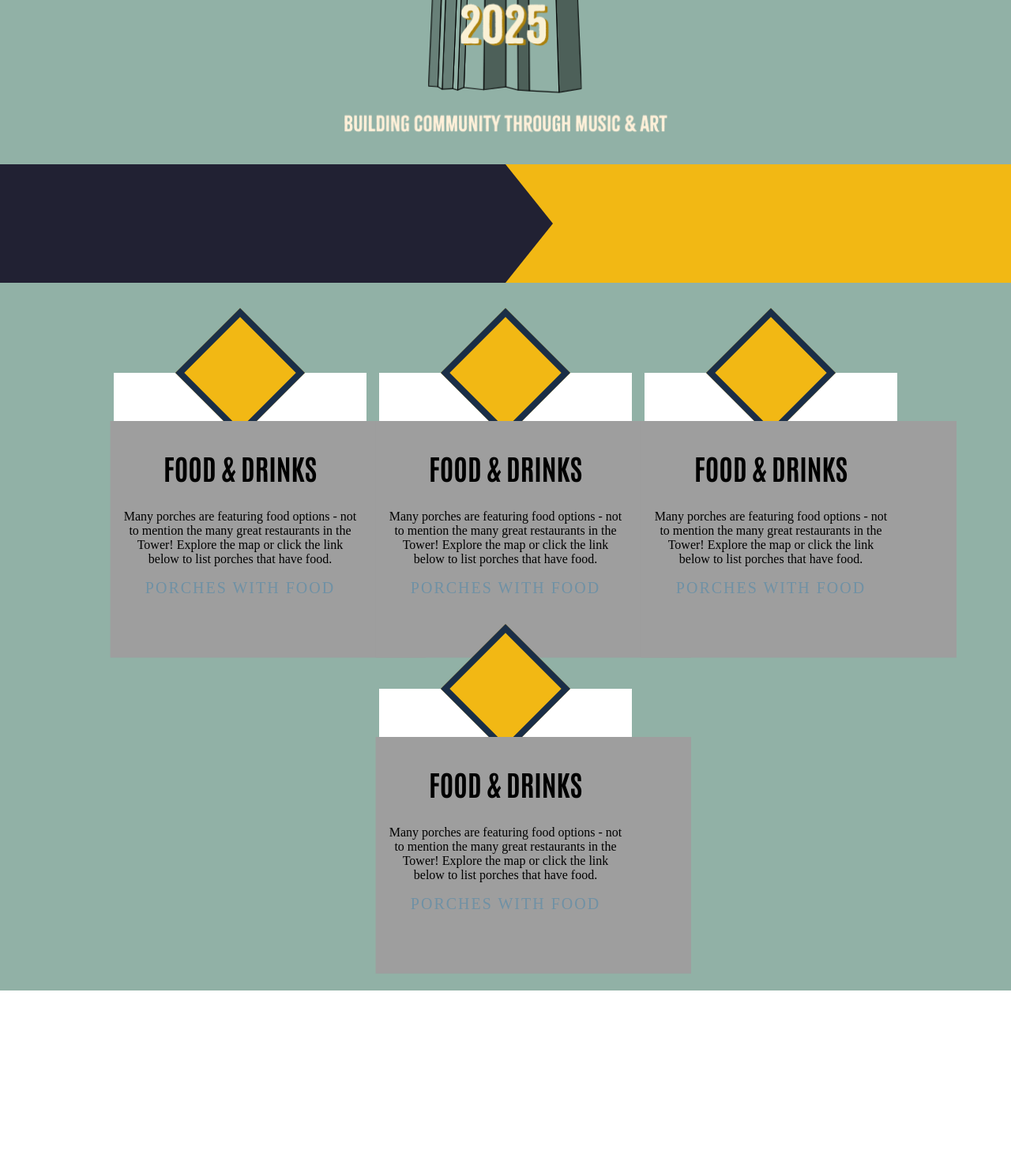
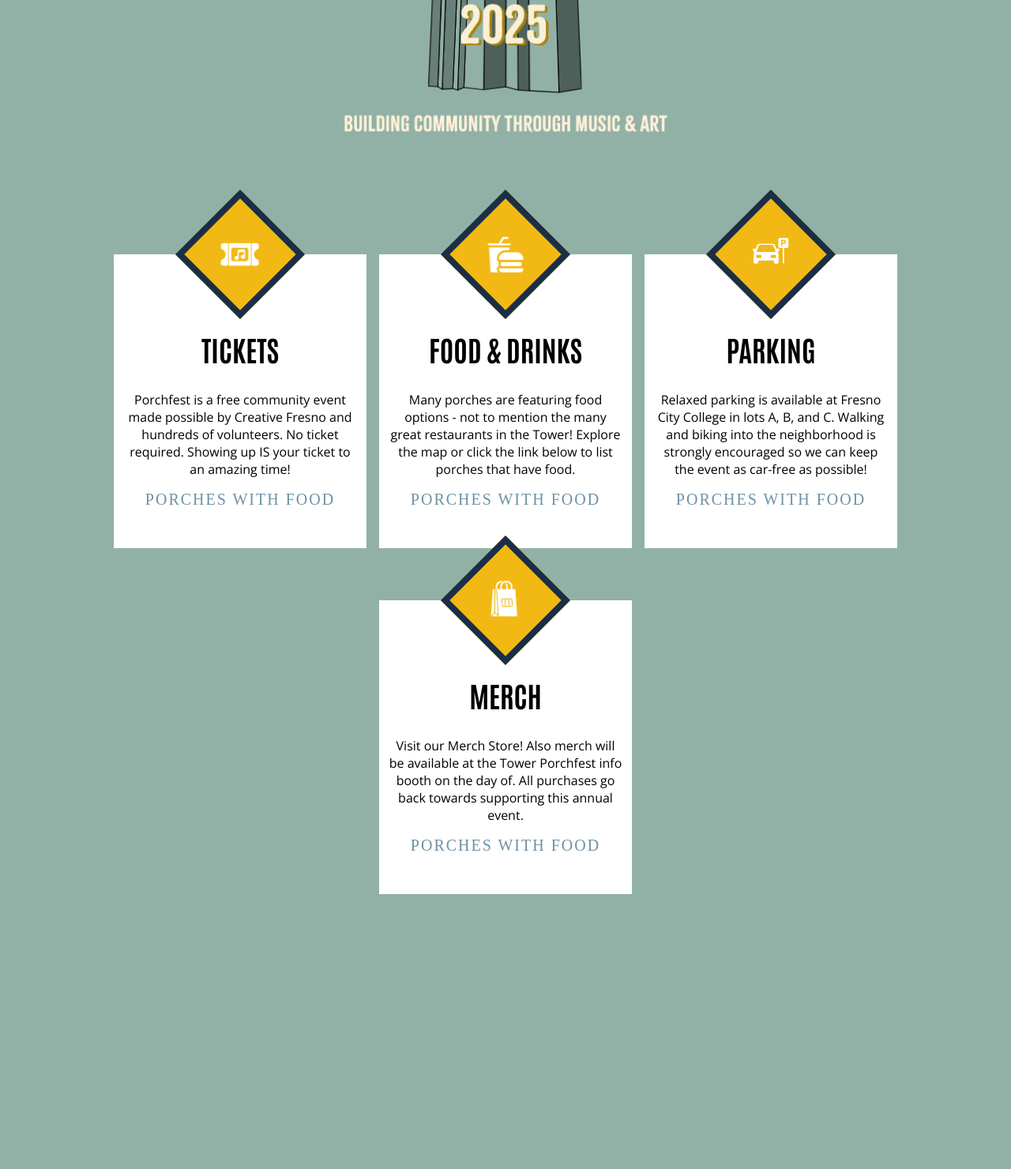
Before and after one commit to PorchFest/porch-fest-django, a Django app: template porchfestcore/templates/porchfestcore/pages.html in a window 1280 px wide; the page is wider, and only the part inside the window is pictured. Shown: the part 538-2018 px from the top of that part at 79% size. After the commit the page ends 1670 px from the top of that part, so only its background shows below. Run offline with Django 3.2, Linux system fonts and the light colour scheme; the template is opened without the code that fills it, so the values that code supplies are empty; style sheets or scripts are compiled from the project's sources.

Commit message:
feat(front-page): button up ad cards

```diff
--- a/porchfestcore/static/porchfestcore/sass/pages/_front-page.scss
+++ b/porchfestcore/static/porchfestcore/sass/pages/_front-page.scss
@@ -66,6 +66,9 @@ section.cards{
 		align-items: center;
 
 		.square{
+			display: flex;
+			justify-content: center;
+			align-items: center;
 			width: 100px;
 			height: 100px;
 			rotate: 45deg;
@@ -96,6 +99,13 @@ section.cards{
 				text-align: center;
 				text-transform: uppercase;
 			}
+			p{
+				font-family: $font__text;
+				font-size: 16px;
+				font-weight: 400;
+				line-height: 22px;
+				letter-spacing: 0em;
+			}
 			a{
 				   font-size: 20px;
     color: $card-link;
--- a/porchfestcore/static/porchfestcore/sass/variables/_font.scss
+++ b/porchfestcore/static/porchfestcore/sass/variables/_font.scss
@@ -1 +1,2 @@
 $font__headers: "Antonio", sans-serif;
+$font__text: "Open Sans", sans-serif;
--- a/porchfestcore/templates/porchfestcore/pages.html
+++ b/porchfestcore/templates/porchfestcore/pages.html
@@ -1,22 +1,31 @@
 {% extends "porchfestcore/base.html" %}
-
 {% load static %}
 {% block title %}Pages{% endblock %}
 {% block mainclass %}front-page-styles{% endblock %}
 {% block content %}
 	<div class="hero" style="background-image: url('{% static 'porchfestcore/images/2025-hero.png' %}');"></div>
-	<div class="countdown-wrapper">
+	{% comment %} <div class="countdown-wrapper">
 		<div class="left">
 		</div>
 		<div class="right">
 		</div>
-	</div>
+	</div> {% endcomment %}
 	<section class="cards">
 		<div class="card">
 			<div class="square">
-				<img class="icon" src="http://localhost:8000/wp-content/uploads/2023/04/fast-food-1.png" alt="">
+				<img class="icon" src="{% static 'porchfestcore/images/ticket.png' %}" alt="">
 			</div>
-			<div class="content-wrapper container-fluid">
+			<div class="content-wrapper">
+				<h2>Tickets</h2>
+				<p class="max-char">Porchfest is a free community event made possible by Creative Fresno and hundreds of volunteers. No ticket required. Showing up IS your ticket to an amazing time!</p>
+				<a class="text-link" href="http://localhost:8000/map/?time-input=&genre=All&Food=Food&srch=">Porches with Food</a>
+			</div>
+		</div>
+		<div class="card">
+			<div class="square">
+				<img class="icon" src="{% static 'porchfestcore/images/fast-food.png' %}" alt="">
+			</div>
+			<div class="content-wrapper">
 				<h2>Food & Drinks</h2>
 				<p class="max-char">Many porches are featuring food options - not to mention the many great restaurants in the Tower! Explore the map or click the link below to list porches that have food.</p>
 				<a class="text-link" href="http://localhost:8000/map/?time-input=&genre=All&Food=Food&srch=">Porches with Food</a>
@@ -24,32 +33,22 @@
 		</div>
 		<div class="card">
 			<div class="square">
-				<img class="icon" src="http://localhost:8000/wp-content/uploads/2023/04/fast-food-1.png" alt="">
+				<img class="icon" src="{% static 'porchfestcore/images/parking.png' %}" alt="">
 			</div>
-			<div class="content-wrapper container-fluid">
-				<h2>Food & Drinks</h2>
-				<p class="max-char">Many porches are featuring food options - not to mention the many great restaurants in the Tower! Explore the map or click the link below to list porches that have food.</p>
+			<div class="content-wrapper">
+				<h2>Parking</h2>
+				<p class="max-char">Relaxed parking is available at Fresno City College in lots A, B, and C. Walking and biking into the neighborhood is strongly encouraged so we can keep the event as car-free as possible!</p>
 				<a class="text-link" href="http://localhost:8000/map/?time-input=&genre=All&Food=Food&srch=">Porches with Food</a>
 			</div>
 		</div>
 		<div class="card">
 			<div class="square">
-				<img class="icon" src="http://localhost:8000/wp-content/uploads/2023/04/fast-food-1.png" alt="">
+				<img class="icon" src="{% static 'porchfestcore/images/merch.png' %}" alt="">
 			</div>
-			<div class="content-wrapper container-fluid">
-				<h2>Food & Drinks</h2>
-				<p class="max-char">Many porches are featuring food options - not to mention the many great restaurants in the Tower! Explore the map or click the link below to list porches that have food.</p>
-				<a class="text-link" href="http://localhost:8000/map/?time-input=&genre=All&Food=Food&srch=">Porches with Food</a>
-			</div>
-		</div>
-		<div class="card">
-			<div class="square">
-				<img class="icon" src="http://localhost:8000/wp-content/uploads/2023/04/fast-food-1.png" alt="">
-			</div>
-			<div class="content-wrapper container-fluid">
-				<h2>Food & Drinks</h2>
-				<p class="max-char">Many porches are featuring food options - not to mention the many great restaurants in the Tower! Explore the map or click the link below to list porches that have food.</p>
-				<a class="text-link" href="http://localhost:8000/map/?time-input=&genre=All&Food=Food&srch=">Porches with Food</a>
+			<div class="content-wrapper">
+				<h2>Merch</h2>
+				<p>Visit our Merch Store! Also merch will be available at the Tower Porchfest info booth on the day of. All purchases go back towards supporting this annual event.</p>
+				<a href="http://localhost:8000/map/?time-input=&genre=All&Food=Food&srch=">Porches with Food</a>
 			</div>
 		</div>
 	</section>
```
Also changed, not shown: porchfestcore/static/porchfestcore/images/fast-food.png (added), porchfestcore/static/porchfestcore/images/merch.png (added), porchfestcore/static/porchfestcore/images/parking.png (added), porchfestcore/static/porchfestcore/images/ticket.png (added).
